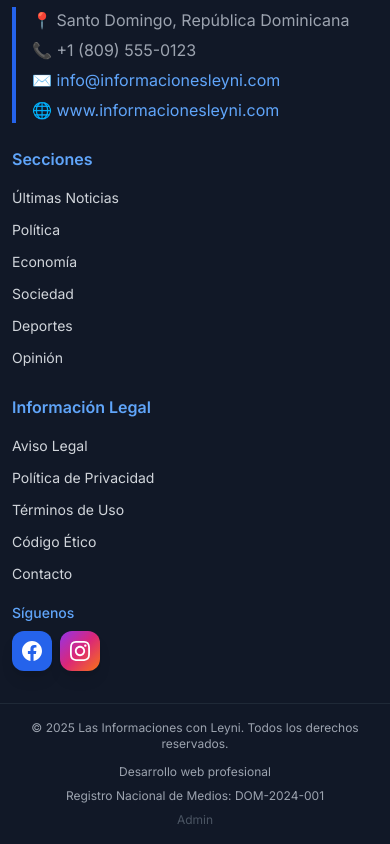
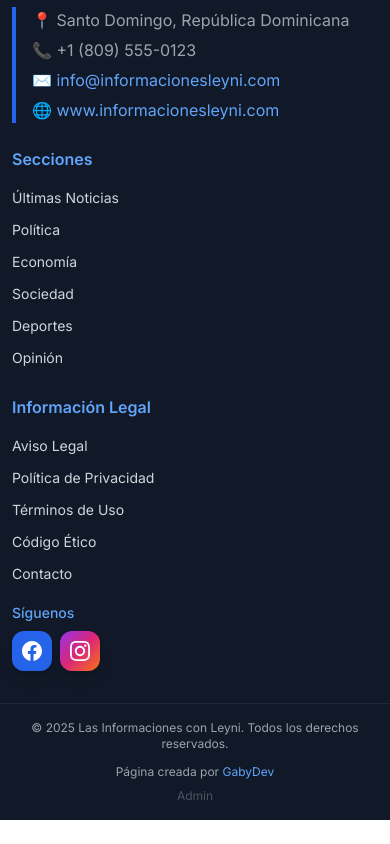
Before and after one commit to GravielPV/Leiny-Informaciones, a Next.js app: page / in a window 390 px wide. Shown: the part 1157-2001 px from the top of the page. After the commit the page ends 1977 px from the top, so only its background shows below. Built offline with nearby package versions, Linux system fonts and the light colour scheme; no server answers; the database is empty.

Commit message:
Update footer credit to GabyDev and change director name to Leiny Jimenez

```diff
--- a/src/app/page.tsx
+++ b/src/app/page.tsx
@@ -421,7 +421,7 @@ export default async function HomePage({
                     </h3>
                     <div className="flex items-start space-x-3 mb-4">
                       <div className="w-16 h-16 rounded-full bg-gradient-to-br from-blue-100 to-blue-200 flex items-center justify-center flex-shrink-0">
-                        <span className="text-2xl font-bold text-blue-600">LP</span>
+                        <span className="text-2xl font-bold text-blue-600">LJ</span>
                       </div>
                       <div>
                         <p className="text-sm text-gray-700 leading-relaxed">
@@ -429,7 +429,7 @@ export default async function HomePage({
                         </p>
                       </div>
                     </div>
-                    <p className="text-xs text-gray-600 font-medium">- Leyni Pérez, Directora Editorial</p>
+                    <p className="text-xs text-gray-600 font-medium">- Leiny Jimenez, Directora Editorial</p>
                   </div>
                 </FadeInSection>
 
--- a/src/components/Footer.tsx
+++ b/src/components/Footer.tsx
@@ -95,9 +95,7 @@ export default function Footer() {
               © {new Date().getFullYear()} Las Informaciones con Leyni. Todos los derechos reservados.
             </div>
             <div className="flex flex-col sm:flex-row items-center space-y-2 sm:space-y-0 sm:space-x-4 text-xs sm:text-sm text-gray-400">
-              <span className="text-center">Desarrollo web profesional</span>
-              <span className="hidden sm:inline">•</span>
-              <span className="text-center">Registro Nacional de Medios: DOM-2024-001</span>
+              <span className="text-center">Página creada por <a href="https://gravielpv.github.io/Portafolio--GabyDev/" target="_blank" rel="noopener noreferrer" className="text-blue-400 hover:text-blue-300 transition-colors">GabyDev</a></span>
               <span className="hidden sm:inline">•</span>
               <a href="/admin" className="text-gray-600 hover:text-gray-400 transition-colors">
                 Admin
```
